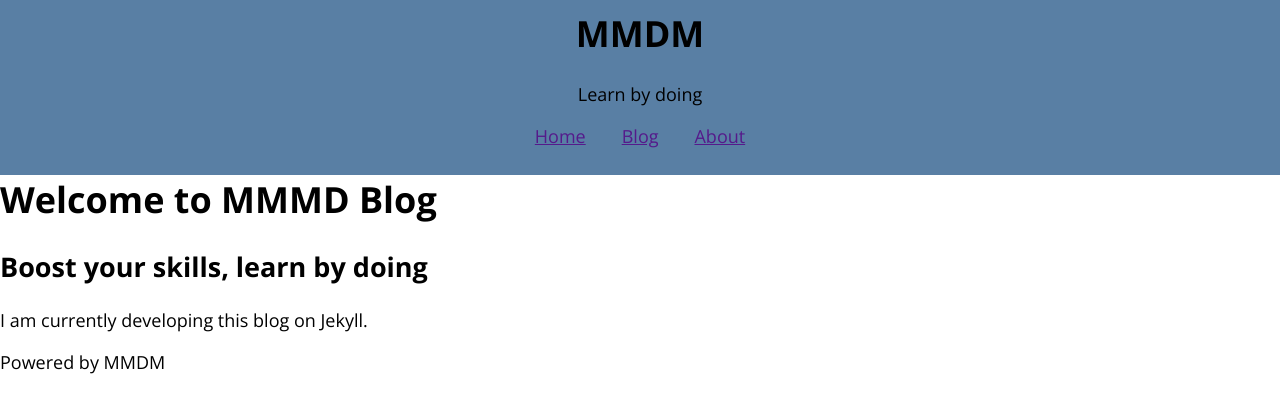
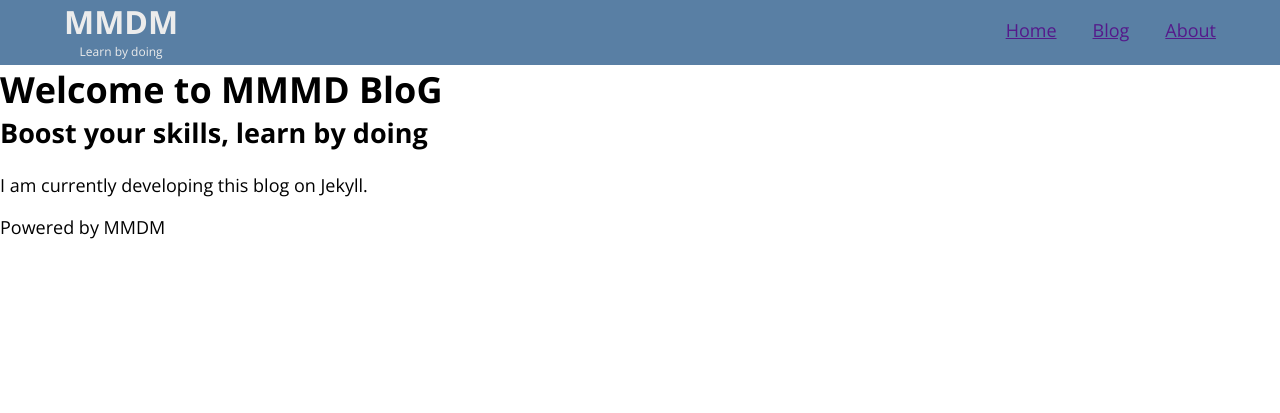
Before and after one commit to jays1ngh/jays1ngh.github.io, a Jekyll site: the page built from index.html, in a window 1280 px wide. Shown: the top 413 px of the page. Built offline with Jekyll 4.4.1, drawn with Linux system fonts in a browser that asks for light colours.

Commit message:
Updated stylesheet

```diff
--- a/_includes/navigation.html
+++ b/_includes/navigation.html
@@ -8,9 +8,10 @@
 
     <div class="container container-nav">
         <div class="site-title">
-            <h1>{{site.title}}</h1>
-            <p class="subtitle">Learn by doing</p>
+            <h1 class="site-main-title">{{site.title}}</h1>
+            <p class="site-subtitle">Learn by doing</p>
         </div>
+
         <nav>
             <ul>
                 <li><a href="" class="current-page">Home</a></li>
@@ -18,4 +19,5 @@
                 <li><a href="">About</a></li>
             </ul>
         </nav>
+
     </div> <!-- / .container -->
--- a/_layouts/home.html
+++ b/_layouts/home.html
@@ -14,7 +14,7 @@
 
     <main>
 <div class="intro">
-    <h1>Welcome to MMMD Blog</h1>
+    <h1>Welcome to MMMD BloG</h1>
     <h2>Boost your skills, learn by doing</h2>
     <p>I am currently developing this blog on Jekyll. </p>
 </div>
--- a/_sass/main.scss
+++ b/_sass/main.scss
@@ -17,7 +17,7 @@
 }
 
 h1 {
-
+  margin:0;
 }
 
 h2 {
@@ -41,9 +41,19 @@
 }
 
 .site-title {
+  color: #ececec;
 }
 
-.subtitle {
+.site-main-title {
+  margin: 0;
+  font-family: 'Open Sans';
+  font-weight: 700;
+  font-size: 2rem;
+}
+
+.site-subtitle {
+  margin: 0;
+  font-size: .75rem;
 }
 
 
@@ -57,13 +67,16 @@
 }
 
 .container-nav {
+  display: flex;
+  justify-content: space-between;
+  flex-direction: row; /*default value */
 
 }
 
 header {
   text-align: center;
   background-color: #597FA4;
-  padding: .5em 0;
+  padding: 0 0 .25em 0;
 }
 
 
@@ -73,6 +86,10 @@
       Navigation
 ===================== */
 
+nav {
+
+}
+
 nav ul {
   list-style: none;
   display: flex;
@@ -81,5 +98,7 @@
 }
 
 nav li {
-  margin: 0 1em;
+  margin-left: 2em;
+  /*Centres the navigation buttons
+  margin: 0 1em; */
 }
```
